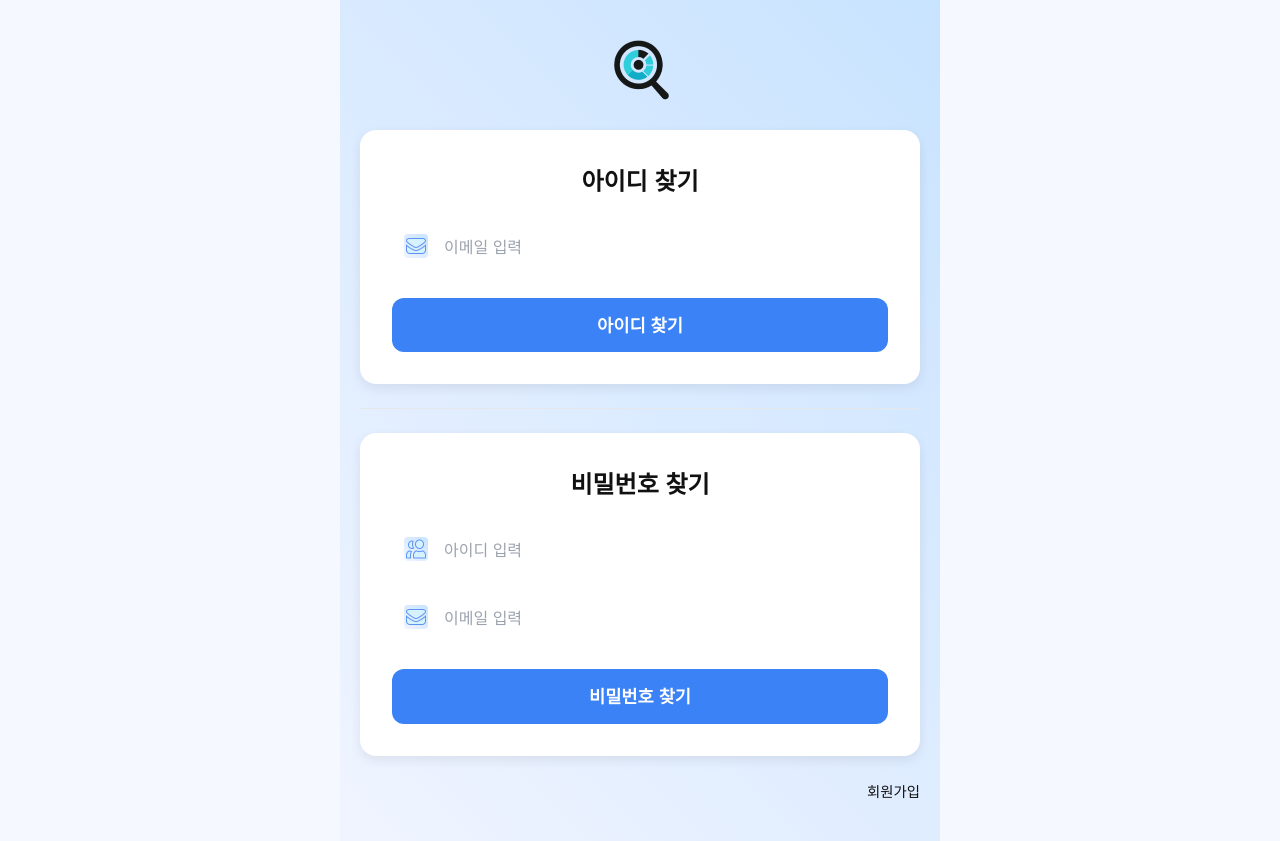
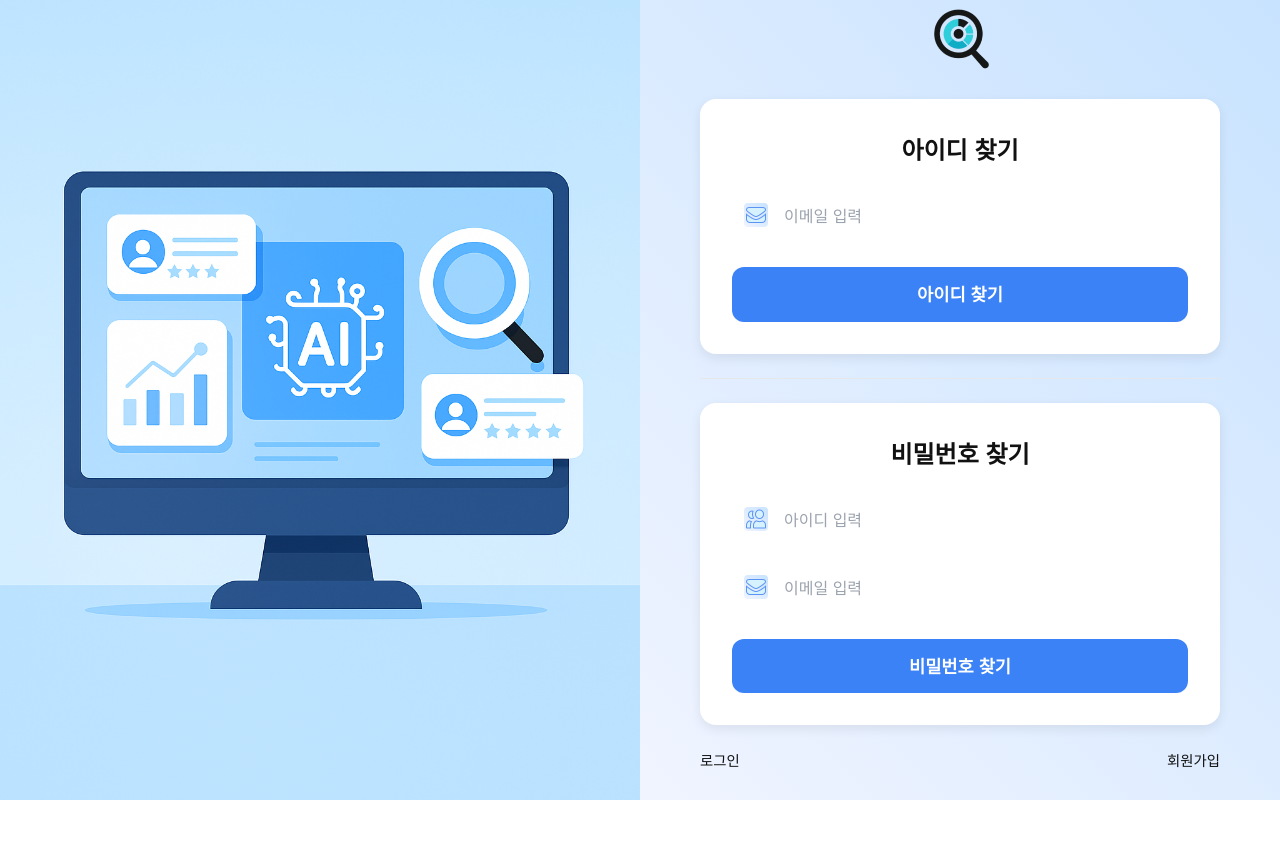
Before and after one commit to 2025-AISCHOOL-NLP-A/AI_Review, a React (Vite) app in the folder frontend/: page /login/find in a window 1280 px wide. After the commit the page ends 800 px from the top, so only its background shows below. Built offline with nearby package versions, Linux system fonts and the light colour scheme; no server answers.

Commit message:
로그인 수정

```diff
--- a/frontend/src/components/Login.jsx
+++ b/frontend/src/components/Login.jsx
@@ -13,12 +13,24 @@ function Login() {
   const [loading, setLoading] = useState(false);
   const [error, setError] = useState('');
   const [showPassword, setShowPassword] = useState(false);
+  const [loginSuccess, setLoginSuccess] = useState(false);
   const errorRef = useRef(''); // 에러 상태를 ref로도 저장
 
   // 에러 상태를 ref에도 동기화
   useEffect(() => {
     errorRef.current = error;
   }, [error]);
+
+  // 로그인 성공 시 대시보드로 이동
+  useEffect(() => {
+    if (loginSuccess) {
+      // 약간의 지연을 두어 상태 업데이트가 완료된 후 이동
+      const timer = setTimeout(() => {
+        navigate('/dashboard', { replace: true });
+      }, 100);
+      return () => clearTimeout(timer);
+    }
+  }, [loginSuccess, navigate]);
 
   // 이미 로그인된 사용자가 로그인 페이지에 접근하면 dashboard로 리다이렉트
   useEffect(() => {
@@ -83,7 +95,8 @@ function Login() {
       if (result.success) {
         setError(''); // 성공 시 에러 초기화
         setLoading(false);
-        navigate('/dashboard');
+        // 로그인 성공 상태 설정하여 useEffect에서 navigate 실행
+        setLoginSuccess(true);
         return;
       } else {
         // 로그인 실패 시 에러 설정 - 항상 표시되도록
--- a/frontend/src/components/LoginFind.jsx
+++ b/frontend/src/components/LoginFind.jsx
@@ -83,6 +83,9 @@ function LoginFind() {
   };
 
   return (
+    <div className="find-page">
+      <div className="left-section"></div>
+      <div className="right-section">
         <div className="find-container">
           <div className="logo">
             <img src="/images/logo.png" alt="logo" />
@@ -180,7 +183,10 @@ function LoginFind() {
       </div>
 
           <div className="form-footer">
+            <Link to="/login">로그인</Link>
             <Link to="/login/join">회원가입</Link>
+          </div>
+        </div>
       </div>
     </div>
   );
--- a/frontend/src/components/Main.jsx
+++ b/frontend/src/components/Main.jsx
@@ -60,7 +60,7 @@ function Main() {
           숨은 인사이트를 찾아드립니다!
         </h1>
         <p className="hero-subtitle">
-          리뷰 분석 자동화 플랫폼, <strong>꽤뚫어뷰</strong>와 함께하세요.
+          리뷰 분석 자동화 플랫폼, <strong>꿰뚫어뷰</strong>와 함께하세요.
         </p>
       </section>
 
@@ -68,7 +68,10 @@ function Main() {
       <section className="preview" ref={previewRef}>
         <h2 className="section-title">서비스 시연</h2>
         <div className="preview-video">
-          <img src="/images/demo_preview.png" alt="서비스 시연 화면" />
+          <video controls muted loop>
+            <source src="/videos/test.mp4" type="video/mp4" />
+            브라우저가 비디오 태그를 지원하지 않습니다.
+          </video>
         </div>
       </section>
 
@@ -125,8 +128,8 @@ function Main() {
             <span className="divider">|</span>
             <span>개인정보처리방침</span>
           </div>
-          <div className="footer-info">© 2025 Team 꽤뚫어뷰</div>
-          <div className="footer-email">문의: team.kkwaetoolview@gmail.com</div>
+          <div className="footer-info">© 2025 Team 꿰뚫어뷰</div>
+          <div className="footer-email">이메일(team.kkwaetoolview@gmail.com)</div>
         </div>
       </footer>
     </div>
--- a/frontend/src/services/authService.js
+++ b/frontend/src/services/authService.js
@@ -11,13 +11,20 @@ const authService = {
       });
 
       // ✅ JWT 토큰 저장
-      if (res.data.token) {
+      if (res.data && res.data.token) {
         localStorage.setItem("token", res.data.token);
+        return { success: true, data: res.data };
       }
 
-      return { success: true, data: res.data };
+      // 토큰이 없으면 실패로 처리
+      return { success: false, message: "로그인에 실패했습니다." };
     } catch (err) {
-      console.error("로그인 요청 중 오류:", err);
+      // 401 에러는 정상적인 로그인 실패이므로 에러를 throw하지 않고 처리
+      if (err.response && err.response.status === 401) {
+        const msg = err.response?.data?.message || "아이디 또는 비밀번호가 올바르지 않습니다.";
+        return { success: false, message: msg };
+      }
+      // 기타 에러
       const msg = err.response?.data?.message || "로그인에 실패했습니다.";
       return { success: false, message: msg };
     }
@@ -94,6 +101,26 @@ const authService = {
       return { success: false, message: msg };
     }
   },
+
+  /** 👤 현재 사용자 정보 가져오기 */
+  async getMe() {
+    try {
+      const res = await api.get("/auth/verify");
+      if (res.data.valid && res.data.user) {
+        // JWT에 있는 정보만 반환 (id, login_id)
+        // email은 JWT에 없으므로 빈 문자열로 설정
+        return {
+          id: res.data.user.id,
+          login_id: res.data.user.login_id,
+          email: "" // JWT에 email 정보가 없으므로 빈 문자열
+        };
+      }
+      throw new Error("사용자 정보를 가져올 수 없습니다.");
+    } catch (err) {
+      console.error("사용자 정보 조회 중 오류:", err);
+      throw err;
+    }
+  },
 };
 
 export default authService;
--- a/frontend/src/styles/login_find.css
+++ b/frontend/src/styles/login_find.css
@@ -2,42 +2,46 @@
    아이디/비밀번호 찾기 페이지 스타일
    ======================================== */
 
-/* 가운데 정렬 */
+.find-page {
+  display: flex;
+  height: 100vh;
+  overflow: hidden;
+  width: 100%;
+  margin: 0;
+  padding: 0;
+}
 
-body {
-  margin: 0; /* 왼쪽 들뜸 방지 */
-  min-height: 100dvh; /* 모바일 주소창 대응 */
-  display: grid;
-  place-items: center; /* 화면 정중앙에 컨테이너 배치 */
-  background: #f6f8ff; /* 필요 시 */
+/* 왼쪽 섹션 */
+.find-page .left-section {
+  width: 50%;
+  background: url("/images/login_left_section_draw.png") no-repeat center center;
+  background-size: cover;
+  display: flex;
+  flex-direction: column;
+  justify-content: center;
+  align-items: center;
+  position: relative;
+  overflow: hidden;
+}
+
+/* 오른쪽 섹션 */
+.find-page .right-section {
+  width: 50%;
+  display: flex;
+  justify-content: center;
+  align-items: center;
+  background: linear-gradient(225deg, #c8e3ff 0%, #f0f4ff 100%);
+  overflow-y: auto;
 }
 
 .find-container {
-  /* 중앙 배치와 배경 클리핑 핵심 */
-  background: linear-gradient(225deg, #c8e3ff 0%, #f0f4ff 100%);
-  position: relative;
-  isolation: isolate;
-  overflow: hidden;
-
-  min-height: 100dvh; /* 세로 중앙 정렬 유지 */
-  margin: 0 auto; /* 혹시 body 중앙정렬 안 쓸 때도 대비 */
+  width: 100%;
+  max-width: 600px;
   padding: 40px 20px;
-
   display: flex;
   flex-direction: column;
   justify-content: center;
-  align-items: stretch; /* 내부 폼이 넓게 놓이도록 */
-  width: 100%;
-  max-width: 600px;
-}
-
-/* 로고 */ /* 페이지 배경 */
-body {
-  background-attachment: fixed;
-  min-height: 100vh;
-  display: flex;
-  justify-content: center;
-  align-items: center;
+  align-items: stretch;
 }
 
 /* ====== 실제 카드/푸터는 위로 띄우기 ====== */
@@ -161,7 +165,9 @@ body {
 /* 하단 링크 */
 .form-footer {
   display: flex;
-  justify-content: flex-end;
+  justify-content: space-between;
+  align-items: center;
+  gap: 12px;
   margin-top: 24px;
 }
 
--- a/frontend/src/styles/login_join.css
+++ b/frontend/src/styles/login_join.css
@@ -2,31 +2,59 @@
    회원가입 페이지 스타일
    ======================================== */
 
-/* 가운데 정렬 */
+.join-page {
+  display: flex;
+  min-height: 200vh;
+  height: auto;
+  overflow: auto;
+  width: 100%;
+  margin: 0;
+  padding: 0;
+}
 
-body {
-  margin: 0; /* 왼쪽 들뜸 방지 */
-  min-height: 100dvh; /* 모바일 주소창 대응 */
-  display: grid;
-  place-items: center; /* 화면 정중앙에 컨테이너 배치 */
-  background: #f6f8ff; /* 필요 시 */
+/* 왼쪽 섹션 */
+.join-page .left-section {
+  width: 50%;
+  background: url("/images/login_left_section_draw.png") no-repeat left center;
+  background-size: 50% auto;
+  background-position: left center;
+  background-attachment: fixed;
+  display: flex;
+  flex-direction: column;
+  justify-content: center;
+  align-items: center;
+  position: relative;
+  overflow: hidden;
+  min-height: 200vh;
+  height: auto;
+}
+
+/* 오른쪽 섹션 */
+.join-page .right-section {
+  width: 50%;
+  display: flex;
+  justify-content: center;
+  align-items: flex-start;
+  background: linear-gradient(225deg, #c8e3ff 0%, #f0f4ff 100%);
+  overflow-y: auto;
+  overflow-x: hidden;
+  padding: 40px 0 40px 0;
+  min-height: 200vh;
+  height: auto;
+  -webkit-overflow-scrolling: touch;
+  box-sizing: border-box;
 }
 
 .join-container {
-  background: linear-gradient(225deg, #c8e3ff 0%, #f0f4ff 100%);
-  position: relative;
-  isolation: isolate;
-  overflow: hidden;
-
-  width: min(100%, 660px);
-  min-height: 100dvh;
-  margin: 0 auto;
-  padding: 40px 20px;
-
+  width: 100%;
+  max-width: 660px;
+  padding: 40px 20px 40px 20px;
   display: flex;
   flex-direction: column;
-  justify-content: center;
+  justify-content: flex-start;
   align-items: stretch;
+  min-height: fit-content;
+  box-sizing: border-box;
 }
 /* ====== 실제 카드/푸터는 위로 띄우기 ====== */
 .join-card,
@@ -40,7 +68,7 @@ body {
 .logo {
   display: flex;
   justify-content: center;
-  margin-bottom: 30px;
+  margin-bottom: 20px;
 }
 
 .logo img {
@@ -58,6 +86,8 @@ body {
   border-radius: 20px;
   padding: 40px;
   width: 100%;
+  margin-top: 0;
+  margin-bottom: 0;
 }
 
 /* 폼 그룹 */
@@ -115,6 +145,43 @@ body {
 
 .form-input:focus {
   background: transparent;
+}
+
+/* 비밀번호 입력 래퍼 */
+.password-input-wrapper {
+  flex: 1;
+  position: relative;
+  display: flex;
+  align-items: center;
+}
+
+.password-input-wrapper .form-input {
+  padding-right: 45px;
+}
+
+.password-toggle-btn {
+  position: absolute;
+  right: 12px;
+  top: 50%;
+  transform: translateY(-50%);
+  background: none;
+  border: none;
+  cursor: pointer;
+  padding: 4px;
+  display: flex;
+  align-items: center;
+  justify-content: center;
+  color: #6b7280;
+  transition: color 0.2s ease;
+}
+
+.password-toggle-btn:hover {
+  color: #111;
+}
+
+.password-toggle-btn svg {
+  width: 20px;
+  height: 20px;
 }
 
 /* 입력 필드 + 버튼 */
@@ -300,3 +367,29 @@ body {
   opacity: 0.6;
   cursor: not-allowed;
 }
+
+/* 하단 링크 */
+.form-footer {
+  display: flex;
+  justify-content: space-between;
+  align-items: center;
+  gap: 12px;
+  margin-top: 12px;
+  margin-bottom: 20px;
+  width: 100%;
+  position: relative;
+  z-index: 2;
+}
+
+.form-footer a {
+  color: #111;
+  text-decoration: none;
+  font-size: 0.9rem;
+  font-weight: 500;
+  transition: text-decoration 0.2s ease, opacity 0.2s ease;
+}
+
+.form-footer a:hover {
+  text-decoration: underline;
+  opacity: 0.7;
+}
--- a/frontend/src/styles/main.css
+++ b/frontend/src/styles/main.css
@@ -74,12 +74,28 @@ header button:hover {
 /* 시연영상(Preview) 섹션 */
 .preview {
   display: flex;
+  flex-direction: column;
+  align-items: center;
   justify-content: center;
   margin: 40px 0;
 }
 
 .preview img {
   width: 700px;
+  border-radius: 12px;
+  box-shadow: 0 4px 12px rgba(0, 0, 0, 0.08);
+}
+
+.preview-video {
+  display: flex;
+  justify-content: center;
+  align-items: center;
+  margin-top: 20px;
+}
+
+.preview-video video {
+  width: 100%;
+  max-width: 700px;
   border-radius: 12px;
   box-shadow: 0 4px 12px rgba(0, 0, 0, 0.08);
 }
```
Also changed, not shown: frontend/src/components/LoginJoin.jsx (+54 -2 lines), 1 other file (tests, documents, lock files or other folders). Lines whose indentation alone changed are shown as unchanged.
